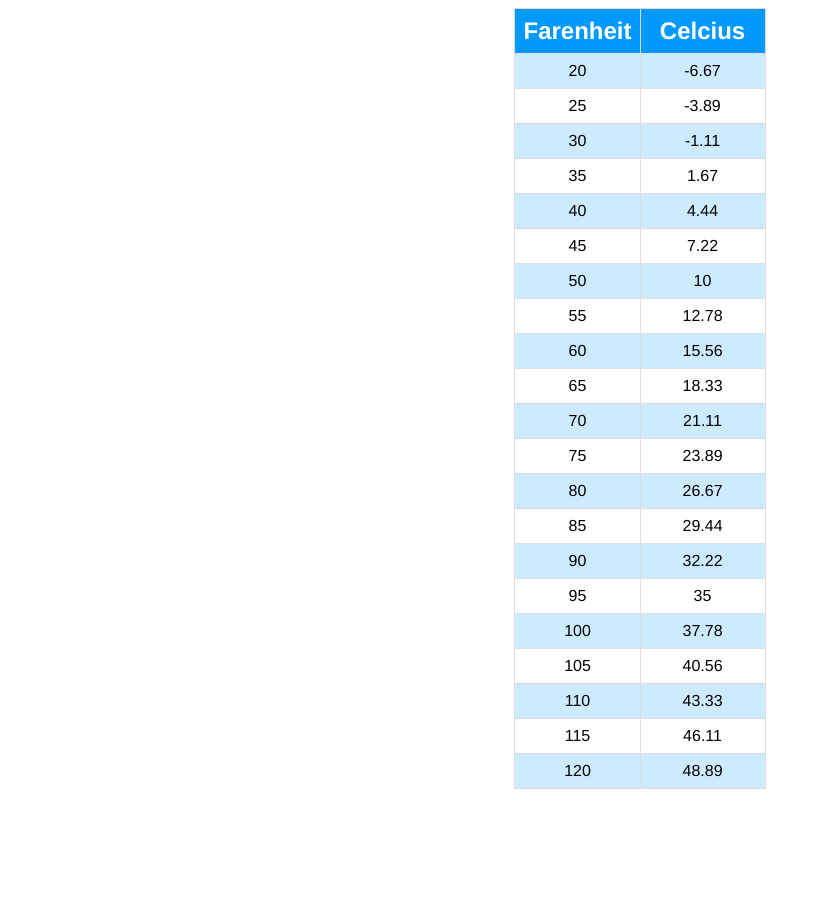
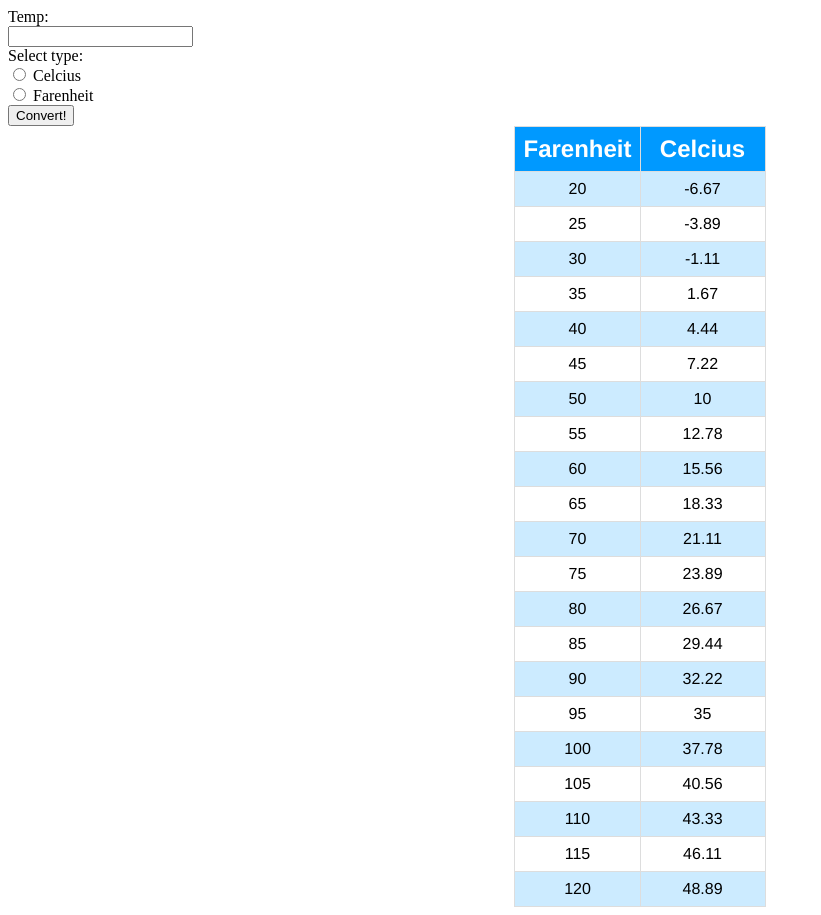
Before and after one commit to Astrocat2374/Temperature-Converter, a plain HTML site: page converter.html in a window 1280 px wide. Shown: the whole page, without its empty margins (0-821 px from the left). Before the commit the page ends 800 px from the top, so only its background shows below. Drawn offline with Linux system fonts and the light colour scheme.

Commit message:
Not final anymore

```diff
--- a/converter.html
+++ b/converter.html
@@ -7,6 +7,17 @@
 	<title>Temperature Converter</title>
 </head>
 <body>
+	<aside>
+		<form>
+			Temp:<br>
+			<input type=number name="temp"><br>
+			Select type:<br>
+			<input type=radio name="unit" value="Celcius">
+			Celcius<br>
+			<input type=radio name="unit" value="Farenheit">
+			Farenheit<br>
+			<input type="submit" value="Convert!">
+		</form>
 		<table>
 			<tr>
 				<th class=header>
@@ -298,5 +309,8 @@
 						document.write(c[120])
 					</script>
 				</td>
+			</tr>
+		</table>
+	</aside>
 </body>
 </html>
```
